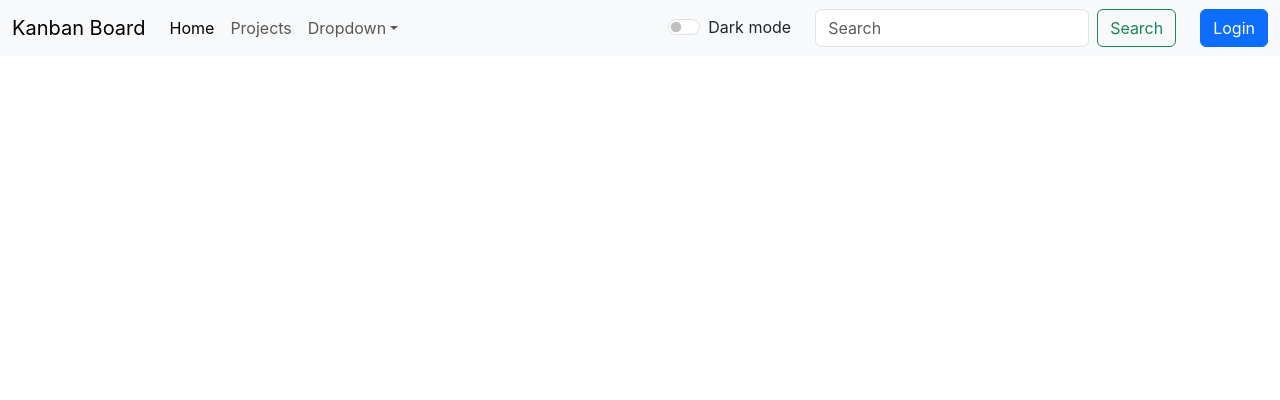
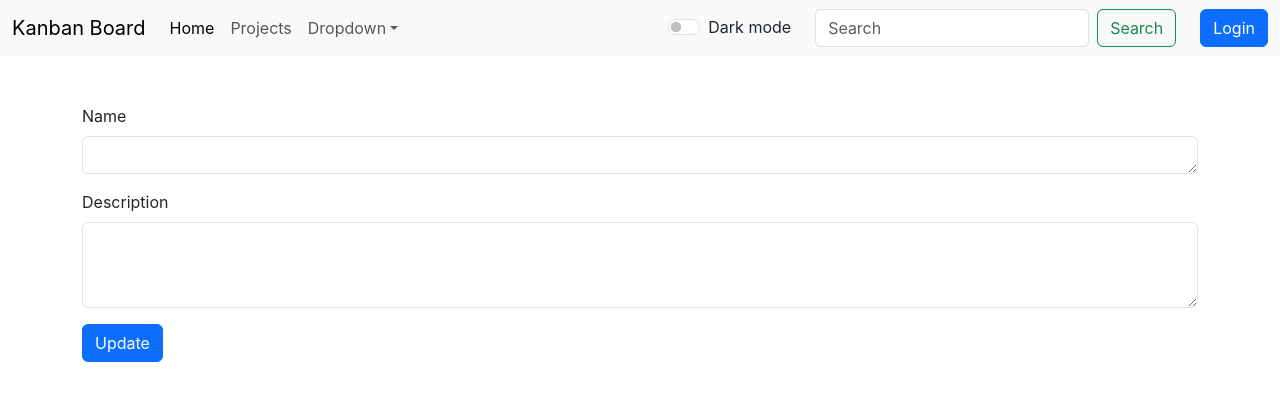
Before and after one commit to namandua7/restful-api, a React (Create React App) app in the folder frontend/: page /projects/1/edit in a window 1280 px wide. Shown: the top 400 px of the page. Built offline with nearby package versions, Linux system fonts and the light colour scheme.

Commit message:
Added the actions buttons for the particular project to update delete and view

```diff
--- a/frontend/src/App.js
+++ b/frontend/src/App.js
@@ -6,6 +6,7 @@ import { BrowserRouter as Router, Route, Link, Routes } from "react-router-dom";
 import KanbanBoard from './components/KanbanBoard';
 import Projects from './components/Projects';
 import NewProject from './components/NewProject';
+import EditProject from './components/EditProject';
 
 function App() {
   const [mode, setMode] = useState(() => {
@@ -37,6 +38,7 @@ function App() {
       <Router>
         <Navbar title="Kanban Board" mode={mode} toggleMode={toggleMode} isLoggedIn={isLoggedIn} setIsLoggedIn={setIsLoggedIn} token={token} setToken={setToken} user={user} setUser={setUser} />
         <Routes>
+          <Route path='/projects/:id/edit' element={<EditProject mode={mode}/>} />
           <Route path='projects/new' element={<NewProject mode={mode}/>} />
           <Route path='/projects' element={<Projects user={user} token={token} mode={mode}/>}/>
           <Route path='/' element={<KanbanBoard mode={mode} backgroundImage={backgroundImageUrl}/>}/>
--- /dev/null
+++ b/frontend/src/components/EditProject.js
@@ -0,0 +1,45 @@
+import React, { useState } from 'react'
+import axios from 'axios';
+import { useNavigate } from 'react-router-dom';
+
+export default function EditProject(props) {
+
+  const [name, setname] = useState(localStorage.getItem('project') ? JSON.parse(localStorage.getItem('project')).name : '');
+  const [description, setDescription] = useState(localStorage.getItem('project') ? JSON.parse(localStorage.getItem('project')).description : '');
+  const id = localStorage.getItem('project') ? JSON.parse(localStorage.getItem('project')).id : null;
+  const user_id = localStorage.getItem('user') ? JSON.parse(localStorage.getItem('user')).id : null;
+  const navigate = useNavigate();
+
+  const handleSubmit = async (e) => {
+    e.preventDefault();
+    try {
+      const response = await axios.put(
+        `http://localhost:3000/api/v1/users/${user_id}/projects/${id}`,
+        { name, description, user_id }
+      );
+      console.log(response.data);
+      localStorage.removeItem('project');
+      navigate('/projects');
+    } catch (error) {
+      console.error('Error submitting form:', error);
+    }
+  };
+
+  return (
+    <>
+    <div className="container my-5">
+      <form className={`text-${props.mode === 'light' ? 'dark' : 'light'}`} onSubmit={handleSubmit}>
+        <div className="mb-3">
+          <label for="exampleFormControlInput1" className="form-label">Name</label>
+          <textarea  style={{height:"20px"}} className="form-control" id="exampleFormControlTextarea1" rows="3" value={name}onChange={(e) => setname(e.target.value)}></textarea>
+        </div>
+        <div className="mb-3">
+          <label for="exampleFormControlTextarea1" className="form-label">Description</label>
+          <textarea className="form-control" id="exampleFormControlTextarea1" rows="3" value={description}onChange={(e) => setDescription(e.target.value)}></textarea>
+        </div>
+        <button type="submit" className="btn btn-primary">Update</button>
+      </form>
+    </div>
+    </>
+  )
+}
--- a/frontend/src/components/Projects.js
+++ b/frontend/src/components/Projects.js
@@ -25,6 +25,24 @@ export default function Projects(props) {
     }
   };
 
+  const handleDelete = async (id) => {
+    try {
+      await axios.delete(`http://localhost:3000/api/v1/users/${user_id}/projects/${id}`);
+      fetchProjects();
+    } catch (error) {
+      console.error('Error deleting project:', error);
+    }
+  };
+
+  const handleUpdate = (id, name, description) => {
+    localStorage.setItem('project', JSON.stringify({ id, name, description }));
+    navigate(`/projects/${id}/edit`);
+  };
+
+  const handleView = (id) => {
+    navigate(`/projects/${id}`);
+  };
+
   return (
     <>
       <Link to={"/projects/new"}>
@@ -48,7 +66,11 @@ export default function Projects(props) {
                 <th scope="row">{index + 1}</th>
                 <td>{project.name}</td>
                 <td>{project.description}</td>
-                <td>{project.user_id}</td>
+                <td>
+                  <button className="btn btn-info" onClick={() => handleView(project.id)}>View</button>
+                  <button className="mx-3 btn btn-secondary" onClick={() => handleUpdate(project.id, project.name, project.description)}>Update</button>
+                  <button className="btn btn-danger" onClick={() => handleDelete(project.id)}>Delete</button>
+                </td>
               </tr>
             ))}
           </tbody>
```
Also changed, not shown: 1 other file (tests, documents, lock files or other folders).
